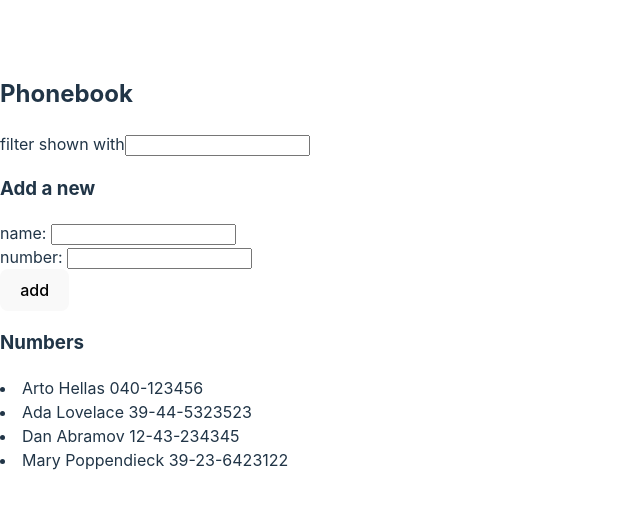
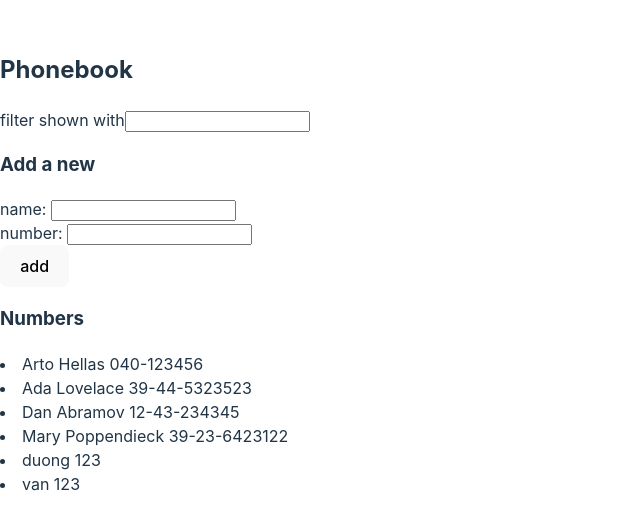
Before and after one commit to alexha11/FullStackUniversityOfHelsinki, a React (Vite) app in the folder part2/phonebook/: page / in a window 1280 px wide. Shown: the part 136-666 px from the top of the page, without its empty margins (0-640 px from the left). Built offline with nearby package versions, Linux system fonts and the light colour scheme; data requests are answered from the project's data file.

Commit message:
save nameObject to the server

```diff
--- a/part2/phonebook/db.json
+++ b/part2/phonebook/db.json
@@ -1,5 +1,5 @@
 {
-    "persons":[
+  "persons": [
     {
       "name": "Arto Hellas",
       "number": "040-123456",
@@ -19,6 +19,16 @@
       "name": "Mary Poppendieck",
       "number": "39-23-6423122",
       "id": 4
+    },
+    {
+      "name": "duong",
+      "number": "123",
+      "id": 5
+    },
+    {
+      "name": "van",
+      "number": "123",
+      "id": 6
     }
   ]
 }
--- a/part2/phonebook/src/App.jsx
+++ b/part2/phonebook/src/App.jsx
@@ -35,7 +35,7 @@ const App = () => {
       setPersons([...persons, nameObject]);
     }
 
-
+    personService.create(nameObject)
     setNewName('');
     setNewNumber('');
   };
```
Lines whose indentation alone changed are shown as unchanged.
